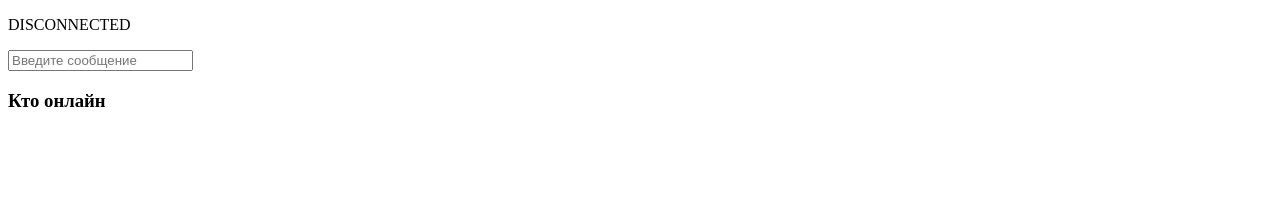
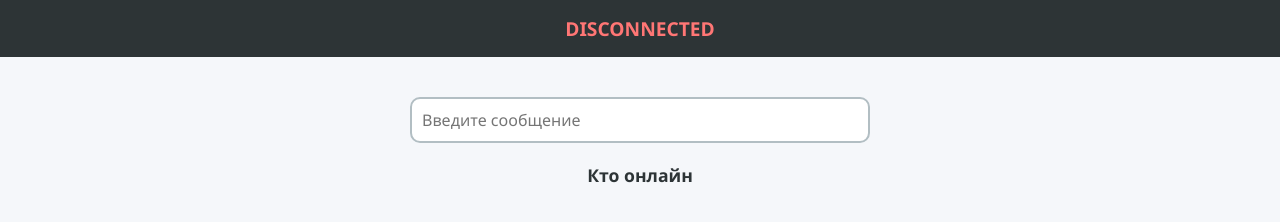
Before and after one commit to tatianapudow/WEB_sockets, a website: page index.html in a window 1280 px wide. Drawn offline with Linux system fonts and the light colour scheme.

Commit message:
Добавлен файл style.css для стилизации страницы

```diff
--- a/index.html
+++ b/index.html
@@ -3,6 +3,7 @@
 <head>
     <meta charset="UTF-8">
     <meta name="viewport" content="width=device-width, initial-scale=1.0">
+    <link  rel="stylesheet" href="style.css">
     <title>Document</title>
 </head>
 <body>
--- /dev/null
+++ b/style.css
@@ -0,0 +1,105 @@
+/* Общие стили */
+* {
+  margin: 0;
+  padding: 0;
+  box-sizing: border-box;
+  font-family: "Segoe UI", Roboto, sans-serif;
+}
+
+body {
+  background-color: #f5f7fa;
+  color: #333;
+  display: flex;
+  flex-direction: column;
+  align-items: center;
+  height: 100vh;
+}
+
+/* Шапка */
+header {
+  width: 100%;
+  background-color: #2d3436;
+  color: white;
+  text-align: center;
+  padding: 15px 0;
+  font-size: 1.2rem;
+  font-weight: bold;
+}
+
+#status {
+  color: #ff7675;
+}
+
+/* Основная часть */
+main {
+  width: 100%;
+  max-width: 500px;
+  display: flex;
+  flex-direction: column;
+  justify-content: space-between;
+  padding: 20px;
+}
+
+/* Список сообщений */
+#messages {
+  list-style: none;
+  /* flex: 1; */
+  overflow-y: auto;
+  margin-bottom: 20px;
+  padding-right: 5px;
+}
+
+#messages li {
+  background-color: #dfe6e9;
+  margin-bottom: 10px;
+  padding: 10px 14px;
+  border-radius: 10px;
+  word-wrap: break-word;
+  /* max-width: 80%; */
+}
+
+
+#messages li.me {
+  background-color: #74b9ff;
+  color: white;
+  align-self: flex-end;
+  text-align: right;
+}
+
+
+form {
+  display: flex;
+  gap: 10px;
+}
+
+#input {
+  flex: 1;
+  padding: 10px;
+  border: 2px solid #b2bec3;
+  border-radius: 10px;
+  font-size: 1rem;
+  transition: 0.3s;
+}
+
+#input:focus {
+  border-color: #0984e3;
+  outline: none;
+}
+
+/* Блок "Кто онлайн" */
+h3 {
+  margin-top: 20px;
+  color: #2d3436;
+  font-size: 1.1rem;
+  text-align: center;
+}
+
+/* Скроллбар */
+#messages::-webkit-scrollbar {
+  width: 6px;
+}
+
+#messages::-webkit-scrollbar-thumb {
+  background-color: #b2bec3;
+  border-radius: 3px;
+}
```
